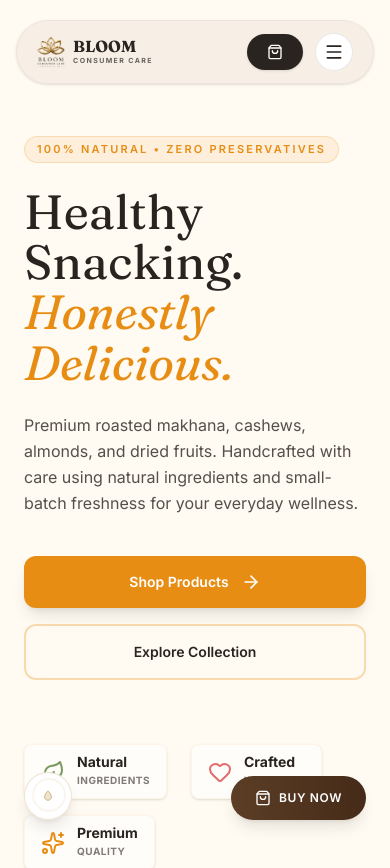
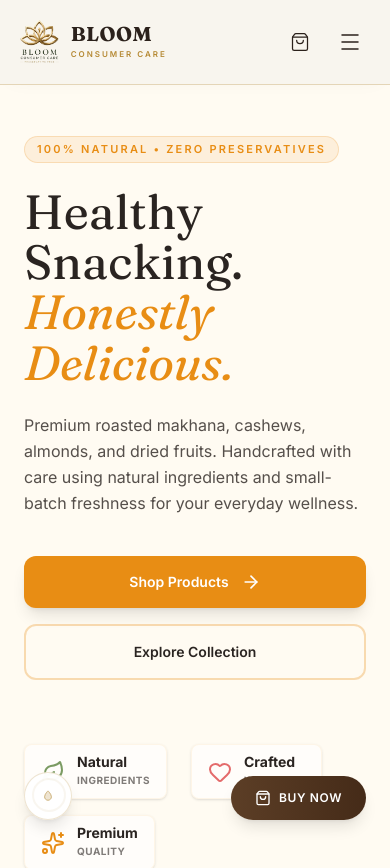
Before and after one commit to JRshubhu12/Bloom-Consumer-Care, a React (Vite) app: page / in a window 390 px wide. Shown: the top 868 px of the page. Built offline with nearby package versions, Linux system fonts and the light colour scheme.

Commit message:
refactor: redesign main navigation header and update section scroll references

```diff
--- a/src/App.tsx
+++ b/src/App.tsx
@@ -34,7 +34,7 @@ export default function App() {
   const [activeSection, setActiveSection] = useState("");
 
   useEffect(() => {
-    const sections = ["featured-products", "founder-reviews", "contact-partners"];
+    const sections = ["featured-products", "why-bloom", "founder-reviews", "contact-partners"];
 
     const observerOptions = {
       root: null,
@@ -185,7 +185,7 @@ export default function App() {
 
   const navLinks = [
     { href: "#", label: "Home" },
-    { href: "#featured-products", label: "Products" },
+    { href: "#featured-products", label: "Collection" },
     { href: "#founder-reviews", label: "Our Story" },
     { href: "#contact-partners", label: "Contact" },
   ];
@@ -208,88 +208,97 @@ export default function App() {
       {/* FLOATING LUXURY APPLE-STYLE SIDEBAR SCROLLER */}
       <SidebarScroller />
 
-      {/* PREMIUM FOOD BRAND HEADER */}
-      <div className={`fixed top-0 left-0 right-0 z-50 w-full select-none pointer-events-none transition-all duration-300 ${
-        scrolled ? "py-3 px-4 sm:px-6 lg:px-8" : "py-5 px-4 sm:px-6 lg:px-8"
+      {/* WORLD-CLASS LUXURY HEADER */}
+      <div className="fixed top-0 left-0 right-0 z-50 w-full select-none pointer-events-none">
+
+        {/* MAIN HEADER */}
+        <header className={`pointer-events-auto w-full transition-all duration-500 bg-[#F8F4EE]/90 backdrop-blur-md border-b border-[#B68A35]/30 ${
+          scrolled ? "py-3 lg:py-4 shadow-[0_10px_40px_-10px_rgba(43,33,27,0.12)]" : "py-5 lg:py-6 shadow-[0_4px_20px_-10px_rgba(43,33,27,0.05)]"
         }`}>
+          <div className="max-w-[1400px] mx-auto px-5 sm:px-8 lg:px-12 flex items-center justify-between">
 
-        <header className={`max-w-7xl mx-auto flex items-center justify-between transition-all duration-300 pointer-events-auto bg-[#F7EFE5]/95 backdrop-blur-md border border-charcoal/5 rounded-full ${
-          scrolled
-            ? "px-4 sm:px-6 py-2 shadow-md"
-            : "px-5 sm:px-8 py-3 shadow-sm"
-        }`}>
-
-          {/* Lotus Brand Logo Title */}
-          <a href="#" className="flex items-center gap-2 lg:gap-3 group text-left">
+            {/* LEFT: Brand Identity */}
+            <a href="#" className="flex items-center gap-3 lg:gap-4 group cursor-pointer text-left">
+              <div className="relative flex items-center justify-center">
                 <img
                   src="/company-logo.png"
-              alt="BLOOM Logo"
-              className="h-8 lg:h-10 w-auto object-contain transition-transform duration-300 group-hover:scale-105"
-              loading="eager"
+                  alt="BLOOM"
+                  className={`w-auto object-contain transition-all duration-500 origin-left ${scrolled ? 'h-9 lg:h-10' : 'h-11 lg:h-12'}`}
                 />
-            <div className="flex flex-col">
-              <span className="font-serif text-base lg:text-lg font-bold leading-none text-charcoal">BLOOM</span>
-              <span className="font-sans text-[7px] lg:text-[8px] tracking-[0.2em] text-charcoal/70 uppercase font-bold mt-0.5 whitespace-nowrap">Consumer Care</span>
+              </div>
+              <div className="flex flex-col justify-center">
+                <span className="font-serif text-xl lg:text-2xl font-bold leading-none text-[#2B211B] tracking-wide">BLOOM</span>
+                <span className="font-sans text-[8px] lg:text-[9px] tracking-[0.25em] text-[#B68A35] uppercase font-semibold mt-1">Consumer Care</span>
               </div>
             </a>
 
-          {/* Premium Desktop Navigation Linkages */}
-          <nav className="hidden md:flex items-center gap-2.5 lg:gap-5 xl:gap-8">
+            {/* CENTER: Premium Navigation */}
+            <nav className="hidden lg:flex items-center gap-10">
               {navLinks.map((link) => {
                 const isActive = (link.href === "#" && activeSection === "") || (link.href === `#${activeSection}`);
                 return (
                   <a
                     key={link.href}
                     href={link.href}
-                  className={`font-sans text-[10px] lg:text-xs uppercase tracking-widest transition-colors font-bold relative py-1 group whitespace-nowrap ${
-                    isActive ? "text-gold" : "text-charcoal/80 hover:text-charcoal"
-                  }`}
+                    className="relative group py-2"
                   >
+                    <span className={`font-sans text-[11px] uppercase tracking-[0.15em] font-semibold transition-colors duration-300 ${
+                      isActive ? "text-[#B68A35]" : "text-[#2B211B]/70 group-hover:text-[#2B211B]"
+                    }`}>
                       {link.label}
-                  <span className={`absolute bottom-0 inset-x-0 h-[2px] bg-gold transition-transform origin-left duration-250 ${
-                    isActive ? "scale-x-100" : "scale-x-0 group-hover:scale-x-100"
+                    </span>
+
+                    {/* Gold Dot Indicator */}
+                    <div className={`absolute -bottom-1 left-1/2 -translate-x-1/2 w-1 h-1 rounded-full bg-[#B68A35] transition-all duration-300 ${
+                      isActive ? "opacity-100 scale-100" : "opacity-0 scale-0 group-hover:scale-100 group-hover:opacity-50"
                     }`} />
                   </a>
                 );
               })}
             </nav>
 
-          {/* Premium Cart/Buy Icon Trigger */}
-          <div className="flex items-center gap-3">
+            {/* RIGHT: Actions */}
+            <div className="flex items-center gap-5 sm:gap-6 lg:gap-8">
 
+              {/* Cart Icon */}
               <button
-              onClick={() => {
-                const el = document.getElementById("featured-products");
-                if (el) el.scrollIntoView({ behavior: "smooth" });
-              }}
-              className="relative px-5 py-2.5 bg-charcoal text-white hover:bg-charcoal/90 rounded-full transition-all duration-250 shadow-sm cursor-pointer flex items-center gap-2 group"
-              title="Shop Collection"
-              id="header-buy-vessel"
+                onClick={() => setIsCartOpen(true)}
+                className="relative text-[#2B211B] hover:text-[#B68A35] transition-colors cursor-pointer"
               >
-              <ShoppingBag className="w-4 h-4 group-hover:scale-110 transition-transform duration-250" />
-              <span className="font-sans text-[11px] font-bold uppercase tracking-widest hidden sm:inline-block">Shop</span>
+                <ShoppingBag className="w-5 h-5 sm:w-6 sm:h-6" strokeWidth={1.5} />
                 {totalCartCount > 0 && (
                   <motion.span
                     key={totalCartCount}
-                  initial={{ scale: 0.6, opacity: 0.5 }}
-                  animate={{ scale: [0.6, 1.25, 1], opacity: 1 }}
-                  transition={{ type: "spring", stiffness: 350, damping: 12 }}
-                  className="absolute -top-1 -right-1 min-w-[20px] h-[20px] px-1.5 rounded-full bg-sage text-white text-[10px] font-sans font-bold flex items-center justify-center shadow-sm"
+                    initial={{ scale: 0.5, opacity: 0 }}
+                    animate={{ scale: 1, opacity: 1 }}
+                    className="absolute -top-1.5 -right-2 min-w-[18px] h-[18px] rounded-full bg-[#B68A35] text-white text-[9px] font-sans font-bold flex items-center justify-center shadow-sm px-1"
                   >
                     {totalCartCount}
                   </motion.span>
                 )}
               </button>
 
-            {/* Mobile menu toggle */}
+              {/* Luxury Shop Now Button */}
+              <button
+                onClick={() => {
+                  const el = document.getElementById("featured-products");
+                  if (el) el.scrollIntoView({ behavior: "smooth" });
+                }}
+                className="hidden md:flex items-center gap-2.5 px-6 py-2.5 rounded-full border border-[#B68A35] bg-[#F8F4EE] text-[#B68A35] hover:bg-[#B68A35] hover:text-white hover:shadow-[0_4px_15px_rgba(182,138,53,0.3)] transition-all duration-300 group cursor-pointer"
+              >
+                <span className="font-sans text-[10px] lg:text-[11px] font-bold uppercase tracking-widest">Shop Now</span>
+                <ArrowRight className="w-3.5 h-3.5 group-hover:translate-x-1 transition-transform duration-300" strokeWidth={2} />
+              </button>
+
+              {/* Mobile Menu Toggle */}
               <button
                 onClick={() => setIsMobileMenuOpen(!isMobileMenuOpen)}
-              className="md:hidden p-2 rounded-full border border-charcoal/10 bg-white text-charcoal hover:bg-[#EBE3D5] transition-colors cursor-pointer"
+                className="lg:hidden p-2 text-[#2B211B] hover:text-[#B68A35] transition-colors cursor-pointer"
               >
-              {isMobileMenuOpen ? <X className="w-5 h-5" /> : <Menu className="w-5 h-5" />}
+                {isMobileMenuOpen ? <X className="w-6 h-6" strokeWidth={1.5} /> : <Menu className="w-6 h-6" strokeWidth={1.5} />}
               </button>
             </div>
-
+          </div>
         </header>
 
         {/* Mobile Responsive Navigation overlay & menu drawer */}
@@ -301,35 +310,35 @@ export default function App() {
                 initial={{ opacity: 0 }}
                 animate={{ opacity: 1 }}
                 exit={{ opacity: 0 }}
-                className="fixed inset-0 bg-charcoal/40 backdrop-blur-sm z-45 md:hidden pointer-events-auto"
+                className="fixed inset-0 bg-[#2B211B]/80 backdrop-blur-md z-45 lg:hidden pointer-events-auto"
                 onClick={() => setIsMobileMenuOpen(false)}
               />
 
-              {/* Drawer Content */}
+              {/* Premium Drawer Content */}
               <motion.div
                 initial={{ x: "100%" }}
                 animate={{ x: 0 }}
                 exit={{ x: "100%" }}
                 transition={{ type: "spring", damping: 25, stiffness: 200 }}
-                className="fixed right-0 top-0 bottom-0 w-80 max-w-full bg-[#FAF8F4] z-50 md:hidden shadow-2xl p-8 flex flex-col justify-between pointer-events-auto border-l border-gold-light/25"
+                className="fixed right-0 top-0 bottom-0 w-[85%] max-w-sm bg-[#F8F4EE] z-50 lg:hidden shadow-2xl p-8 flex flex-col justify-between pointer-events-auto border-l border-[#B68A35]/20"
               >
-                <div className="space-y-8">
+                <div className="space-y-10">
                   {/* Top Bar inside Drawer */}
-                  <div className="flex items-center justify-between pb-6 border-b border-gold-light/20">
+                  <div className="flex items-center justify-between pb-6 border-b border-[#B68A35]/20">
                     <div className="flex flex-col text-left">
-                      <span className="font-serif text-lg font-bold leading-none text-charcoal">BLOOM</span>
-                      <span className="font-sans text-[8px] tracking-[0.2em] text-charcoal/70 uppercase font-bold mt-0.5 whitespace-nowrap">Consumer Care</span>
+                      <span className="font-serif text-xl font-bold leading-none text-[#2B211B]">BLOOM</span>
+                      <span className="font-sans text-[8px] tracking-[0.2em] text-[#B68A35] uppercase font-bold mt-1">Consumer Care</span>
                     </div>
                     <button
                       onClick={() => setIsMobileMenuOpen(false)}
-                      className="p-2 rounded-full border border-charcoal/10 hover:bg-[#EBE3D5]"
+                      className="p-2 rounded-full border border-[#B68A35]/30 text-[#2B211B] hover:bg-[#EDE5DA] transition-colors"
                     >
-                      <X className="w-5 h-5 text-charcoal" />
+                      <X className="w-5 h-5" strokeWidth={1.5} />
                     </button>
                   </div>
 
                   {/* Navigation Links */}
-                  <nav className="flex flex-col gap-4 text-left">
+                  <nav className="flex flex-col gap-6 text-left">
                     {navLinks.map((link) => {
                       const isActive = (link.href === "#" && activeSection === "") || (link.href === `#${activeSection}`);
                       return (
@@ -337,10 +346,11 @@ export default function App() {
                           key={link.href}
                           href={link.href}
                           onClick={() => setIsMobileMenuOpen(false)}
-                          className={`font-sans text-sm uppercase tracking-widest transition-colors py-2 border-b border-charcoal/5 font-bold block ${
-                            isActive ? "text-gold" : "text-charcoal/80 hover:text-charcoal"
+                          className={`font-sans text-lg uppercase tracking-[0.1em] transition-colors py-2 font-medium flex items-center gap-4 ${
+                            isActive ? "text-[#B68A35]" : "text-[#2B211B] hover:text-[#B68A35]"
                           }`}
                         >
+                          {isActive && <div className="w-1.5 h-1.5 rounded-full bg-[#B68A35]" />}
                           {link.label}
                         </a>
                       );
@@ -349,20 +359,20 @@ export default function App() {
                 </div>
 
                 {/* Bottom of Drawer */}
-                <div className="space-y-4 text-left">
+                <div className="space-y-6 text-center">
                   <button
                     onClick={() => {
                       setIsMobileMenuOpen(false);
                       const el = document.getElementById("featured-products");
                       if (el) el.scrollIntoView({ behavior: "smooth" });
                     }}
-                    className="w-full py-4 bg-gold hover:bg-[#D47E10] text-white text-xs font-bold rounded-xl shadow-lg transition-colors flex items-center justify-center gap-2"
+                    className="w-full py-4 bg-[#B68A35] hover:bg-[#D4AF37] text-white text-xs font-bold uppercase tracking-widest rounded-full shadow-[0_4px_20px_rgba(182,138,53,0.3)] transition-colors flex items-center justify-center gap-3"
                   >
-                    <ShoppingBag className="w-4 h-4" />
-                    Shop Products
+                    <span>Shop Collection</span>
+                    <ArrowRight className="w-4 h-4" />
                   </button>
-                  <p className="text-[10px] text-charcoal/40 font-mono text-center">
-                    Purely Natural. Zero Preservatives.
+                  <p className="text-[10px] text-[#2B211B]/50 font-sans uppercase tracking-[0.2em] font-medium">
+                    100% Natural • Zero Preservatives
                   </p>
                 </div>
               </motion.div>
```
Also changed, not shown: src/components/FeaturedProducts.tsx (+50 -12 lines), src/components/WomenEmpowerment.tsx (line endings or trailing spaces). Lines whose indentation alone changed are shown as unchanged.
